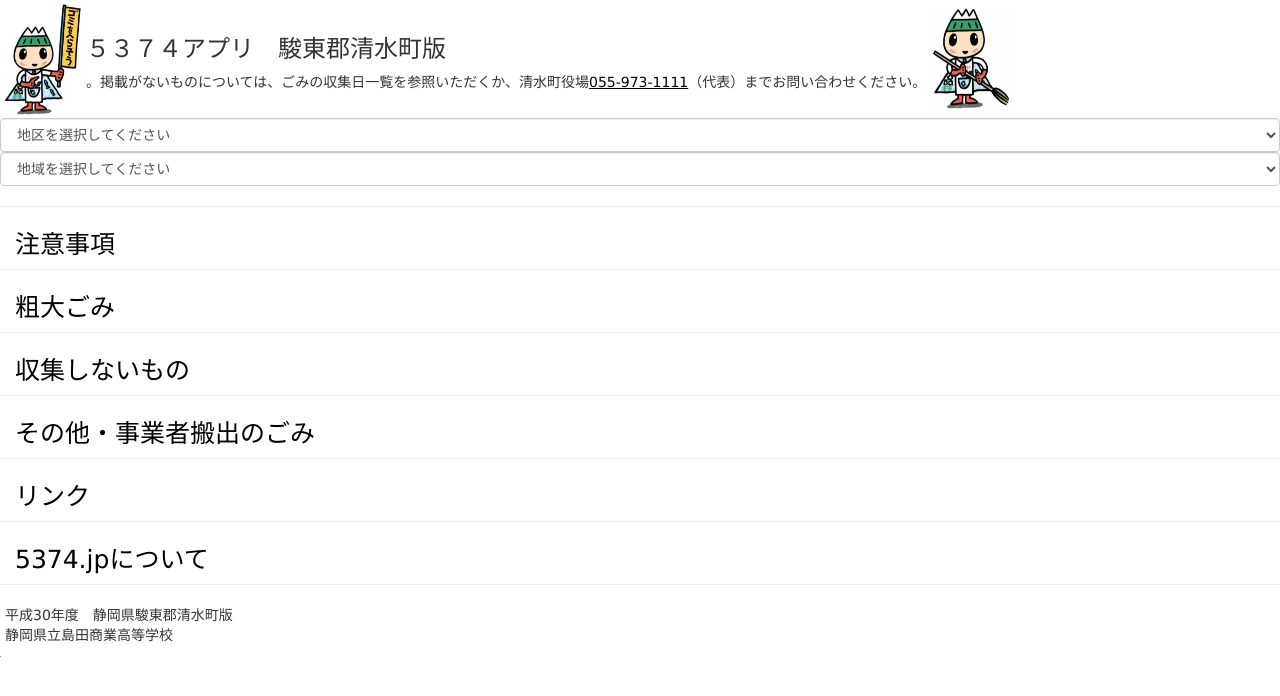
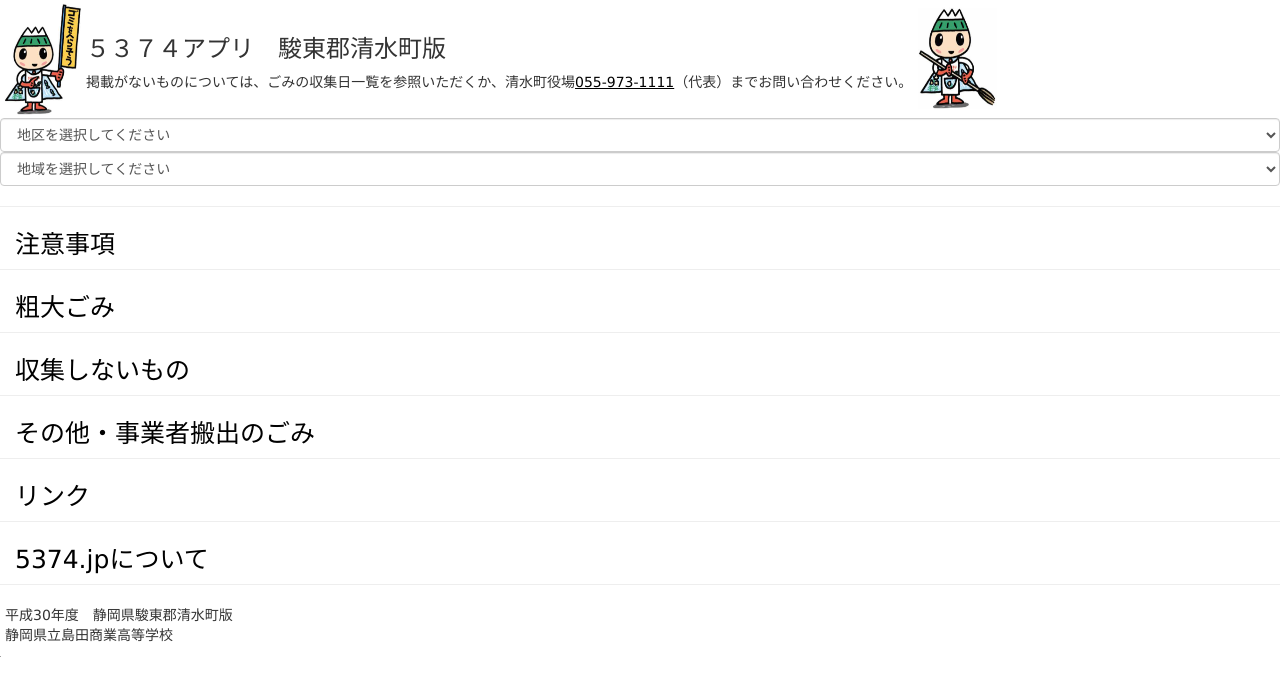
Before and after one commit to Shimizu-Sunto/5374, a plain HTML site: page index.html in a window 1280 px wide. Drawn offline with Linux system fonts and the light colour scheme.

Commit message:
Update index.html

```diff
--- a/index.html
+++ b/index.html
@@ -39,7 +39,7 @@ $(function(){
   <tr>
    <td><img src="yuusui1.png" width="83" height="116" ></td>
     <td><p><h3>５３７４アプリ　駿東郡清水町版</h3></p>
-  <p>。掲載がないものについては、ごみの収集日一覧を参照いただくか、清水町役場<a href="tel:0559731111" style=" color: #000000;text-decoration: underline;" target=”_blank”>055-973-1111</a>（代表）までお問い合わせください。</p></td>
+  <p>掲載がないものについては、ごみの収集日一覧を参照いただくか、清水町役場<a href="tel:0559731111" style=" color: #000000;text-decoration: underline;" target=”_blank”>055-973-1111</a>（代表）までお問い合わせください。</p></td>
    <td><img src="yuusui2.png" width="83" height="116"></td>
     </tr>
     </table>
```
